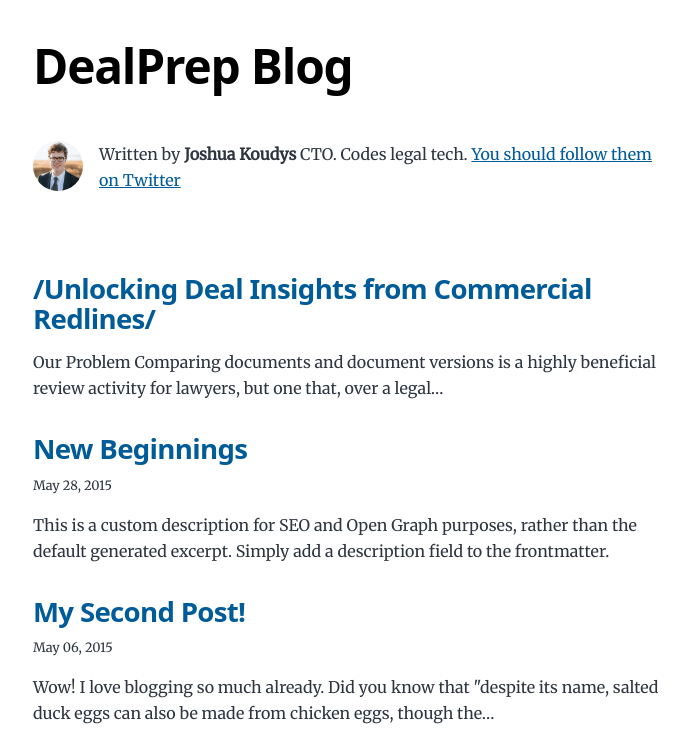
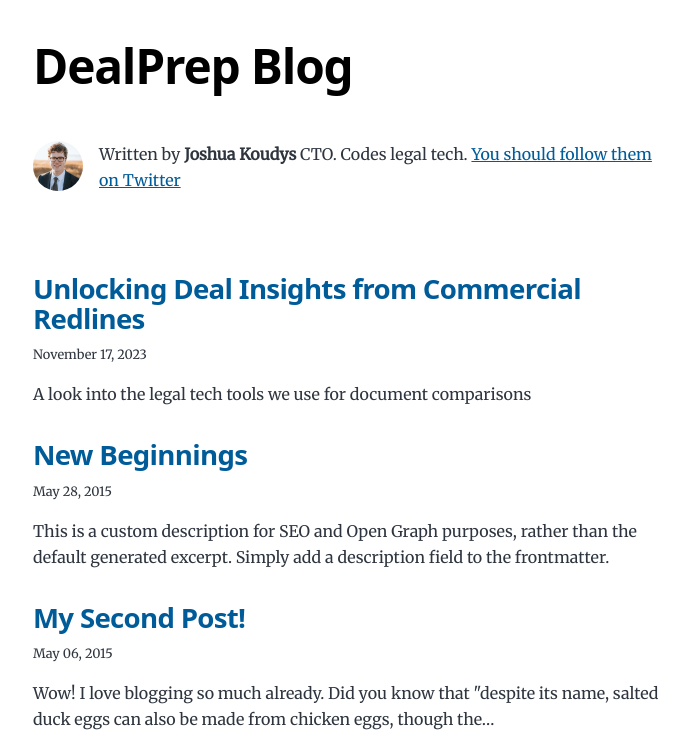
Before and after one commit to clausehound/dealprep-blog, a Gatsby site: page / in a window 1280 px wide. Shown: the top 751 px of the page, without its empty margins (291-980 px from the left). Built offline with nearby package versions, Linux system fonts and the light colour scheme; Gatsby itself is replaced by a stand-in of ours.

Commit message:
feat:: add a frontmatter

```diff
--- a/content/blog/Unlocking Deal Insights from Commercial Redlines/index.md
+++ b/content/blog/Unlocking Deal Insights from Commercial Redlines/index.md
@@ -1,8 +1,14 @@
+---
+title: Unlocking Deal Insights from Commercial Redlines
+date: "2023-11-17T22:12:03.284Z"
+description: "A look into the legal tech tools we use for document comparisons"
+---
+
 ***Our Problem***
 
 Comparing documents and document versions is a highly beneficial review activity for lawyers, but one that, over a legal career, incurs many tedious, laborious hours. It can require legal teams to meticulously scour through hundreds of individual files of source/target and redline documents. Even with our tool DealPrep, document comparison is a massive part of our workflow when conducting deal document review for our clients. We've felt the pains of differences in formatting, file type conversions, naming conventions, etc. We also realized how much time our team spends switching between documents and retrieving documents for comparison purposes. Eventually, we decided to come up with a better solution to the traditional redline comparison tools that we could integrate into our DealPrep platform.
 
-This solution has three critical feature requirements as "must-haves'' for us:
+This solution has three critical feature requirements as "must-haves" for us:
 
 (1) Include comparison tool;
 
```
